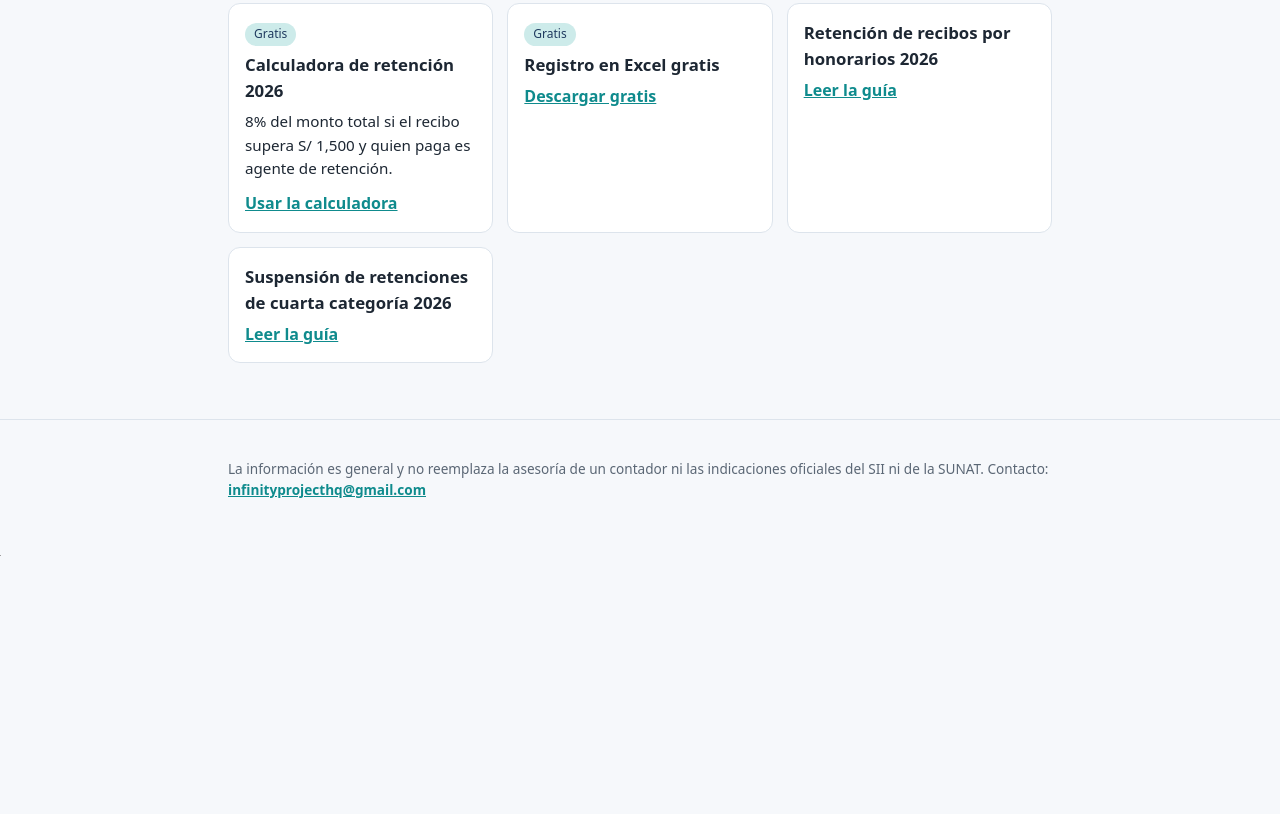
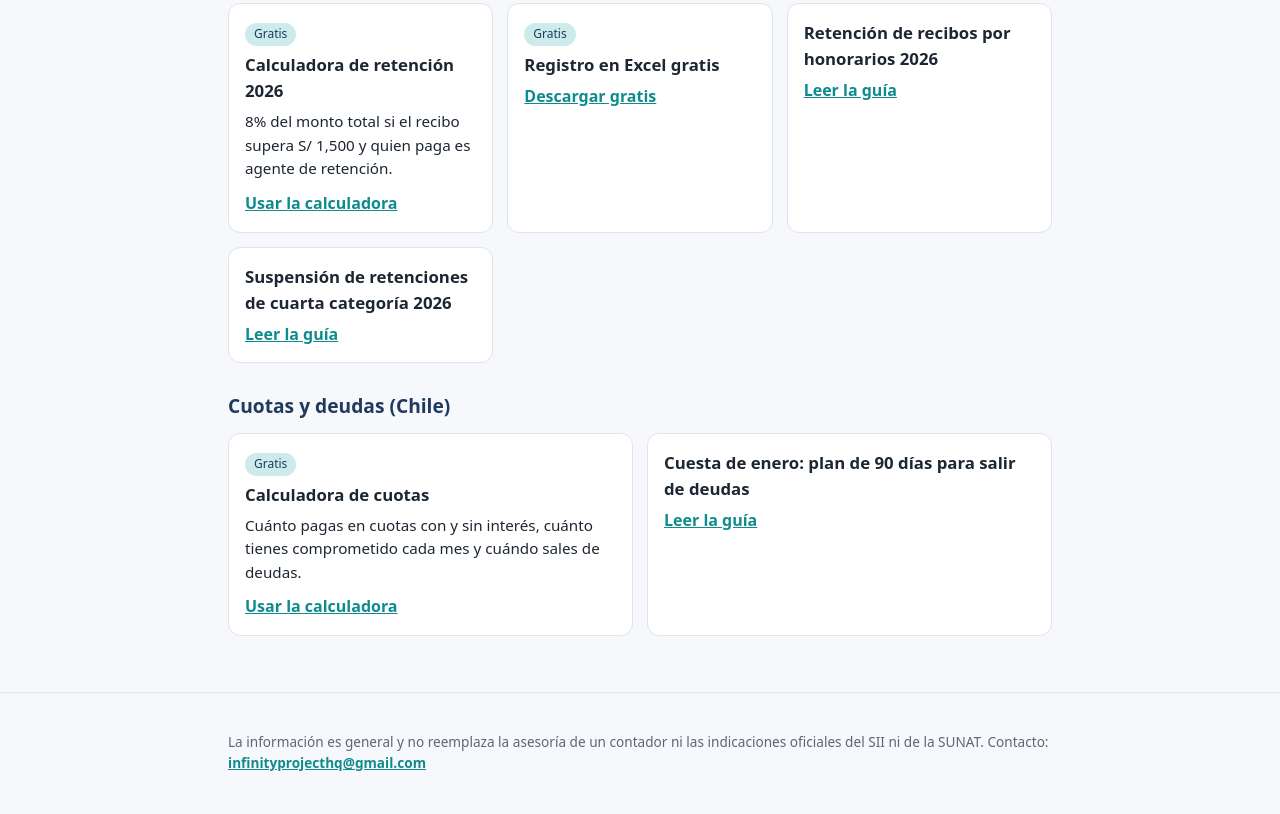
Before and after one commit to infinityprojecthq/infinityprojecthq.github.io, a plain HTML site: page index.html in a window 1280 px wide. Shown: the part 902-1716 px from the top of the page. Before the commit the page ends 1465 px from the top, so only its background shows below. Drawn offline with Linux system fonts and the light colour scheme.

Commit message:
Add cuotas to hub and sitemap index

```diff
--- a/index.html
+++ b/index.html
@@ -56,6 +56,11 @@ footer{font-size:.85rem;color:#5b6775;border-top:1px solid #dde4ec;margin-top:32
 <div class="card"><h3>Retención de recibos por honorarios 2026</h3><a href="https://infinityprojecthq.github.io/rxhclaro/guias/retencion-recibo-por-honorarios-2026/">Leer la guía</a></div>
 <div class="card"><h3>Suspensión de retenciones de cuarta categoría 2026</h3><a href="https://infinityprojecthq.github.io/rxhclaro/guias/suspension-retenciones-cuarta-categoria-2026/">Leer la guía</a></div>
 </div>
+<h2>Cuotas y deudas (Chile)</h2>
+<div class="grid">
+<div class="card"><span class="tag">Gratis</span><h3>Calculadora de cuotas</h3><p>Cuánto pagas en cuotas con y sin interés, cuánto tienes comprometido cada mes y cuándo sales de deudas.</p><a href="https://infinityprojecthq.github.io/cuotas/">Usar la calculadora</a></div>
+<div class="card"><h3>Cuesta de enero: plan de 90 días para salir de deudas</h3><a href="https://infinityprojecthq.github.io/cuotas/cuesta-de-enero/">Leer la guía</a></div>
+</div>
 </main>
 <footer><div class="wrap">
 <p>La información es general y no reemplaza la asesoría de un contador ni las indicaciones oficiales del SII ni de la SUNAT. Contacto: <a href="mailto:infinityprojecthq@gmail.com">infinityprojecthq@gmail.com</a></p>
--- a/sitemap.xml
+++ b/sitemap.xml
@@ -3,4 +3,5 @@
   <sitemap><loc>https://infinityprojecthq.github.io/sitemap-root.xml</loc><lastmod>2026-10-25</lastmod></sitemap>
   <sitemap><loc>https://infinityprojecthq.github.io/boletaclara/sitemap.xml</loc><lastmod>2026-10-24</lastmod></sitemap>
   <sitemap><loc>https://infinityprojecthq.github.io/rxhclaro/sitemap.xml</loc><lastmod>2026-11-09</lastmod></sitemap>
+  <sitemap><loc>https://infinityprojecthq.github.io/cuotas/sitemap.xml</loc><lastmod>2026-11-20</lastmod></sitemap>
 </sitemapindex>
```
Also changed, not shown: 2 other files.
